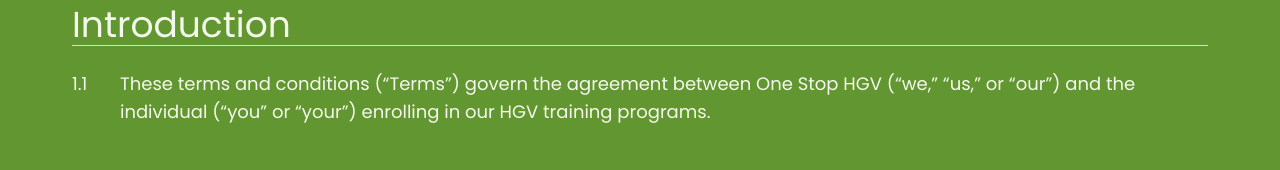
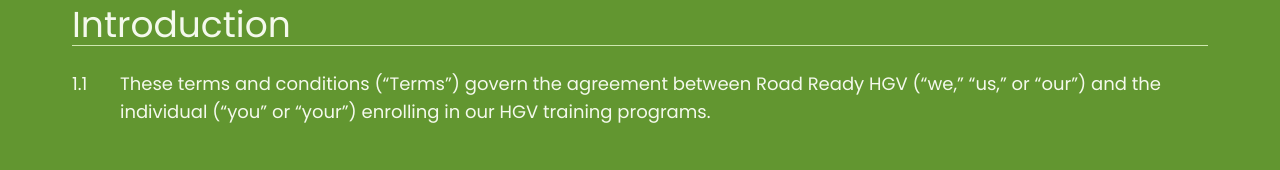
Before and after one commit to BobbyK1996/one-stop-hgv, a Next.js app: page /termsconditions in a window 1280 px wide. Shown: the part 365-535 px from the top of the page. Built offline with nearby package versions, Linux system fonts and the light colour scheme.

Commit message:
added new recaptcha for new domain

```diff
--- a/app/_components/ContactDetails.js
+++ b/app/_components/ContactDetails.js
@@ -24,7 +24,7 @@
         </a>
       </div>
 
-      <div className={containerClassMain}>
+      {/* <div className={containerClassMain}>
         <IoLocationSharp className={iconClassMain} />
         <a
           href={addressLink}
@@ -34,7 +34,7 @@
         >
           {address}
         </a>
-      </div>
+      </div> */}
     </div>
   );
 }
--- a/app/_components/ContactForm.js
+++ b/app/_components/ContactForm.js
@@ -18,7 +18,7 @@
 const formItemStyles =
   'block w-full p-3 text-white duration-700 ease-in-out border-gray-300 rounded-sm shadow-sm hover:bg-primary-500 placeholder-slate-400 hover:placeholder-white focus:outline-none active:color-slate-500';
 
-const EMAIL_FORM_RECAPTCHA_SITEKEY = '6LdOG5MqAAAAAJr1F38S2hB76OjZEuqSOdN6F692';
+const EMAIL_FORM_RECAPTCHA_SITEKEY = '6LdGOtkqAAAAACcap5_p2q6TY18QeHt-nRaoXGi_';
 
 function Contactform() {
   const [state, dispatch] = useReducer(reducer, initialState);
--- a/app/_lib/data.js
+++ b/app/_lib/data.js
@@ -145,9 +145,9 @@
 ];
 
 export const CONTACT_DATA = {
-  address: 'Your address here',
-  addressLink: 'www.google.com',
-  email: 'info@onestophgv.com',
+  // address: 'Your address here',
+  // addressLink: 'www.google.com',
+  email: 'info@roadreadyhgv.com',
   phoneNumber: '0208 8290495',
 };
 
@@ -157,7 +157,7 @@
     content: [
       {
         mainContent:
-          'These terms and conditions (“Terms”) govern the agreement between One Stop HGV (“we,” “us,” or “our”) and the individual (“you” or “your”) enrolling in our HGV training programs.',
+          'These terms and conditions (“Terms”) govern the agreement between Road Ready HGV (“we,” “us,” or “our”) and the individual (“you” or “your”) enrolling in our HGV training programs.',
       },
       {
         mainContent:
@@ -308,7 +308,7 @@
         mainContent:
           'For any questions or concerns regarding these Terms, please contact us:',
         subContent: [
-          'Email: [your email]',
+          'Email: info@roadreadyhgv.com',
           'Phone: [your phone number]',
           'Address: [your business address]',
         ],
```
Also changed, not shown: public/logo.png.
